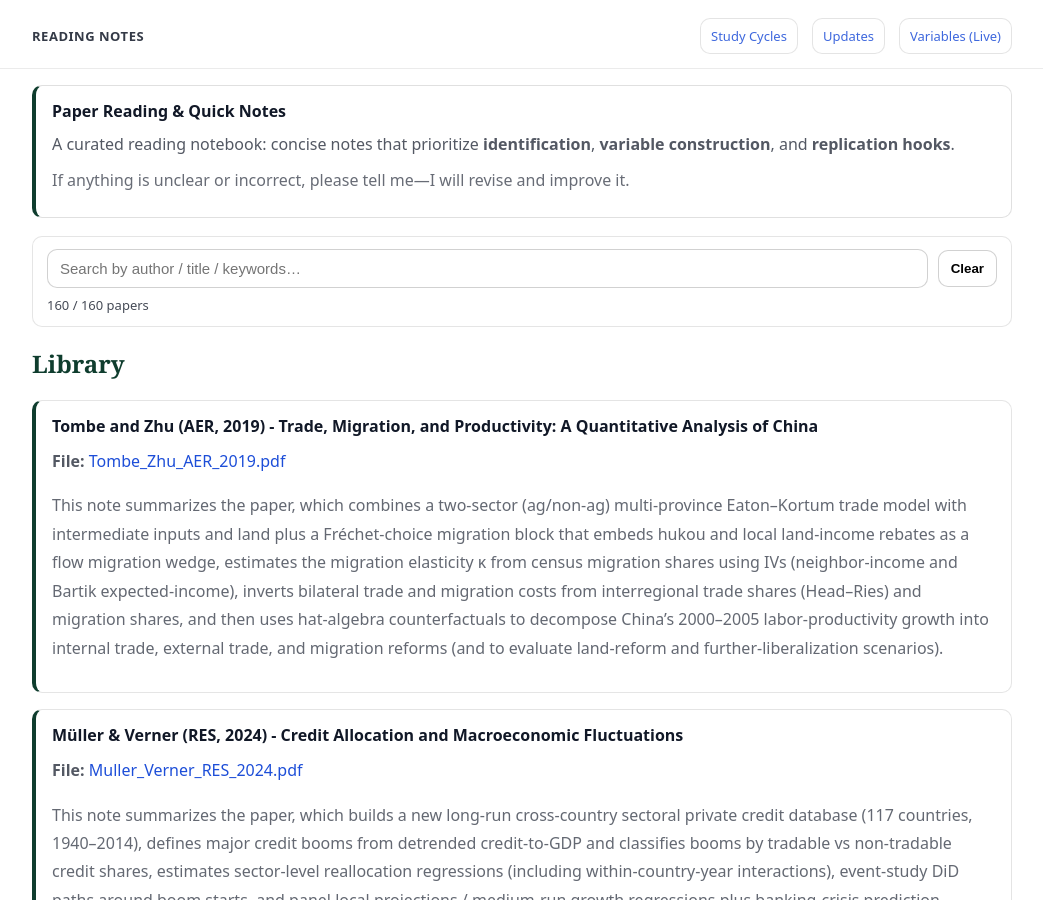
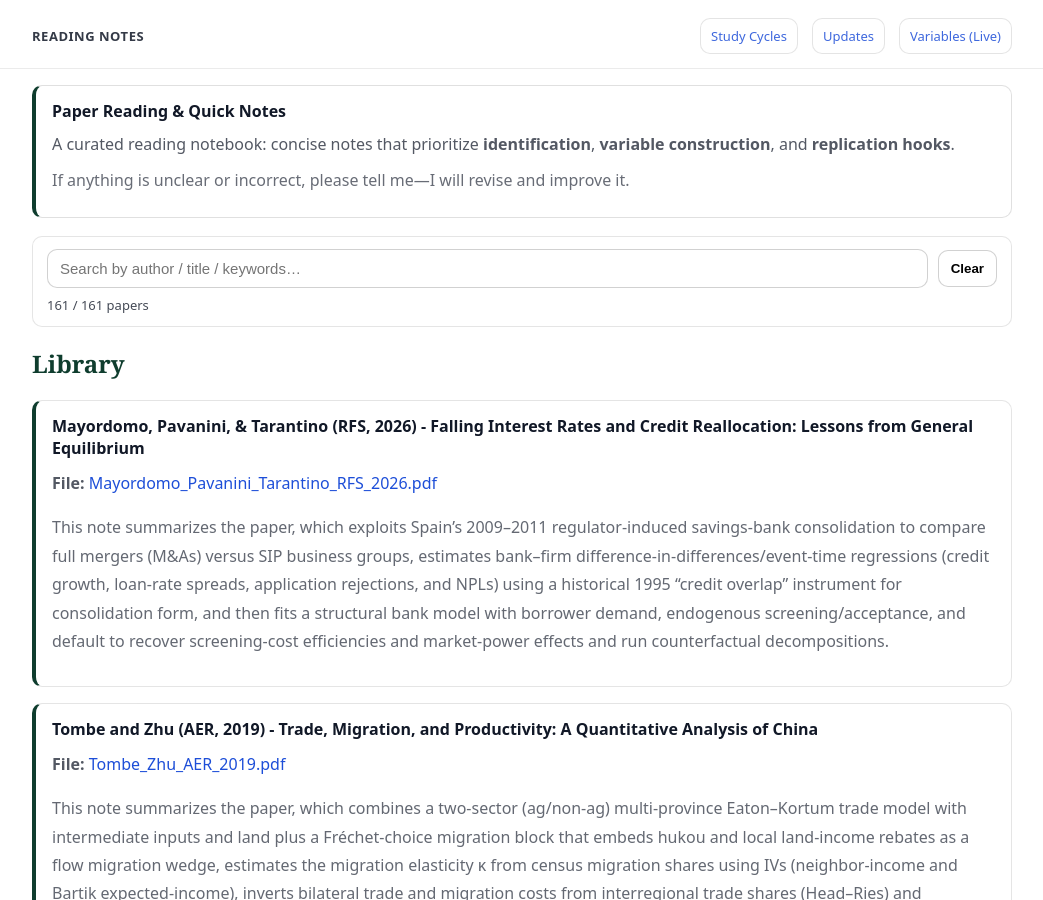
Before and after one commit to yaxinzn/study-archive, a Jekyll site: the page built from reading/index.md, in a window 1280 px wide and 900 px high. Shown: the whole window, without its empty margins (118-1161 px from the left). Built offline with Jekyll 4.4.1, drawn with Linux system fonts in a browser that asks for light colours.

Commit message:
Reading: add/update Mayordomo_Pavanini_Tarantino_RFS_2026.pdf

```diff
--- a/_data/reading.yml
+++ b/_data/reading.yml
@@ -1,3 +1,7 @@
+- title: "Mayordomo, Pavanini, & Tarantino (RFS, 2026) - Falling Interest Rates and Credit Reallocation: Lessons from General Equilibrium"
+  file: "Mayordomo_Pavanini_Tarantino_RFS_2026.pdf"
+  desc: "This note summarizes the paper, which exploits Spain’s 2009–2011 regulator-induced savings-bank consolidation to compare full mergers (M&As) versus SIP business groups, estimates bank–firm difference-in-differences/event-time regressions (credit growth, loan-rate spreads, application rejections, and NPLs) using a historical 1995 “credit overlap” instrument for consolidation form, and then fits a structural bank model with borrower demand, endogenous screening/acceptance, and default to recover screening-cost efficiencies and market-power effects and run counterfactual decompositions."
+
 - title: "Tombe and Zhu (AER, 2019) - Trade, Migration, and Productivity: A Quantitative Analysis of China"
   file: "Tombe_Zhu_AER_2019.pdf"
   desc: "This note summarizes the paper, which combines a two-sector (ag/non-ag) multi-province Eaton–Kortum trade model with intermediate inputs and land plus a Fréchet-choice migration block that embeds hukou and local land-income rebates as a flow migration wedge, estimates the migration elasticity κ from census migration shares using IVs (neighbor-income and Bartik expected-income), inverts bilateral trade and migration costs from interregional trade shares (Head–Ries) and migration shares, and then uses hat-algebra counterfactuals to decompose China’s 2000–2005 labor-productivity growth into internal trade, external trade, and migration reforms (and to evaluate land-reform and further-liberalization scenarios).        "
```
Also changed, not shown: 1 other file.
